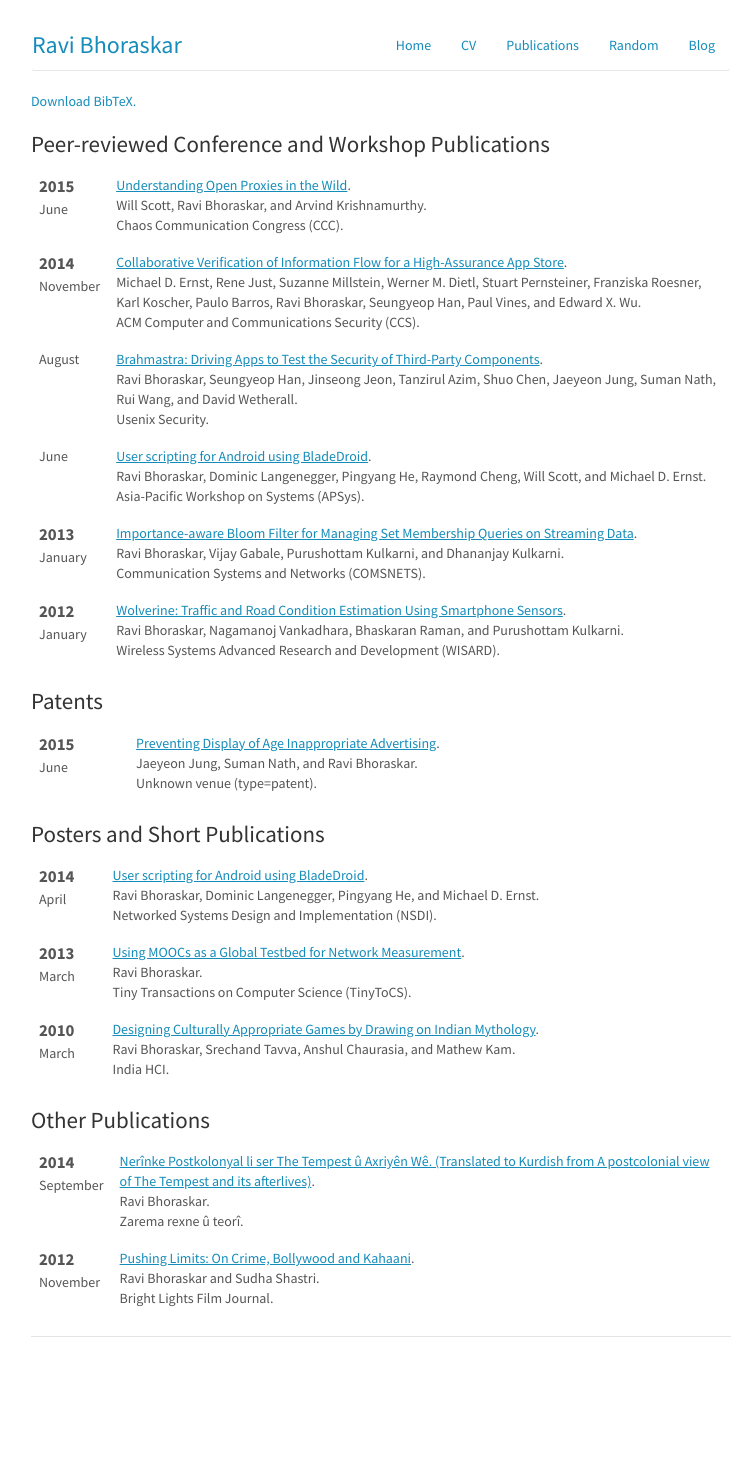
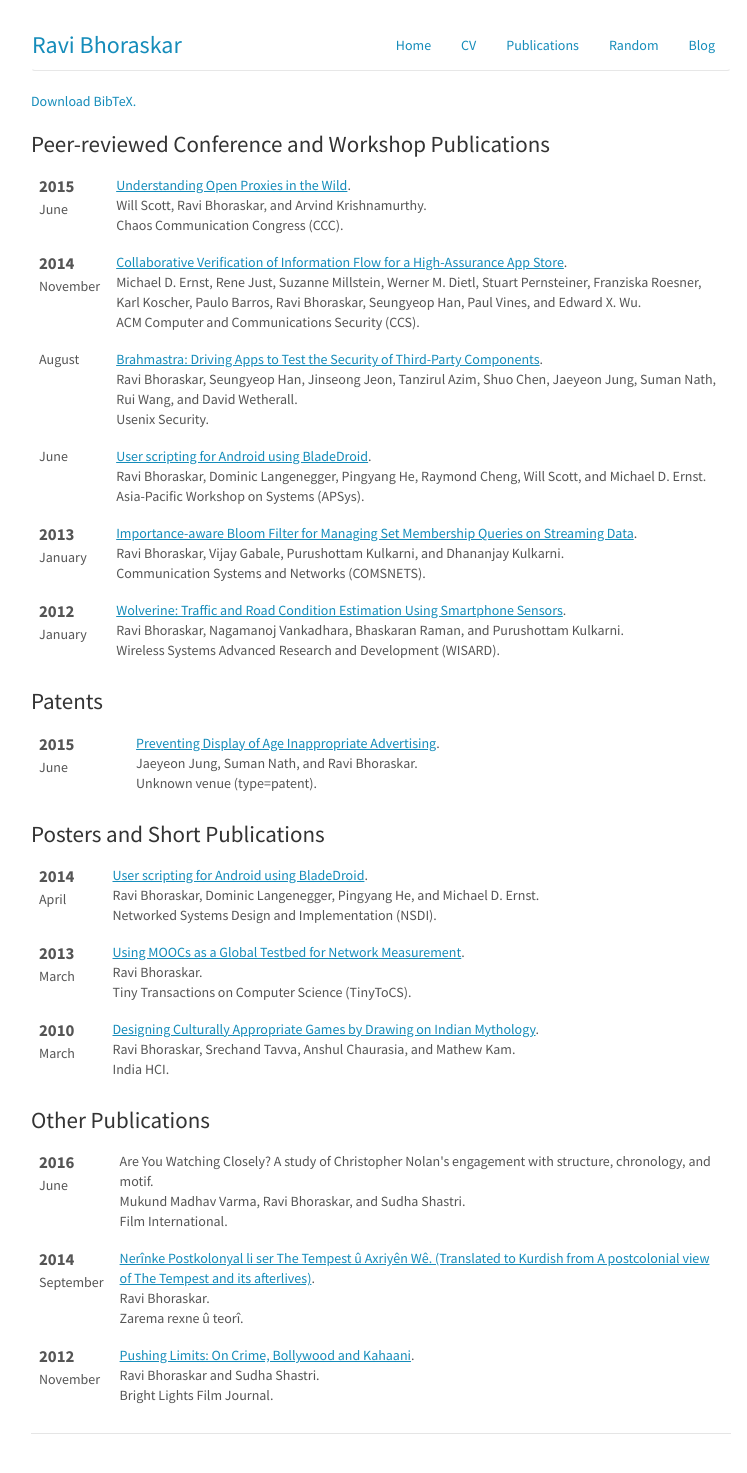
Before and after one commit to ravibhoraskar/ravibhoraskar.github.io, a Jekyll site: the page built from publications.html, in a window 1280 px wide. Shown: the whole page, without its empty margins (259-1006 px from the left). Built offline with Jekyll 4.4.1, drawn with Linux system fonts in a browser that asks for light colours; before the commit the page ends 1376 px from its top, so only the background shows below that.

Commit message:
Add nolan paper

```diff
--- a/_includes/otherpubs.html
+++ b/_includes/otherpubs.html
@@ -1,5 +1,27 @@
 <table class="table">
 <tbody>
+	<tr>
+		<td>
+			<span class="date">
+
+				<big><strong>2016</strong></big><br />
+
+				June
+			</span>
+		</td>
+		<td class="publication">
+			<span class="pubtitle">
+				Are You Watching Closely? A study of Christopher Nolan's engagement with structure, chronology, and motif.
+			</span><br />
+			<span class="authors">
+				Mukund Madhav Varma, Ravi Bhoraskar, and Sudha Shastri.
+			</span><br />
+			<span class="venuetype"></span><span class="venue">Film International</span>.
+			<br />
+			<span class="links">
+			</span>
+		</td>
+	</tr>
 	<tr>
 		<td>
 			<span class="date">
```
Also changed, not shown: bib/otherpubs.bib (+8 -0 lines), bib/pubs.bib (+8 -0 lines).
